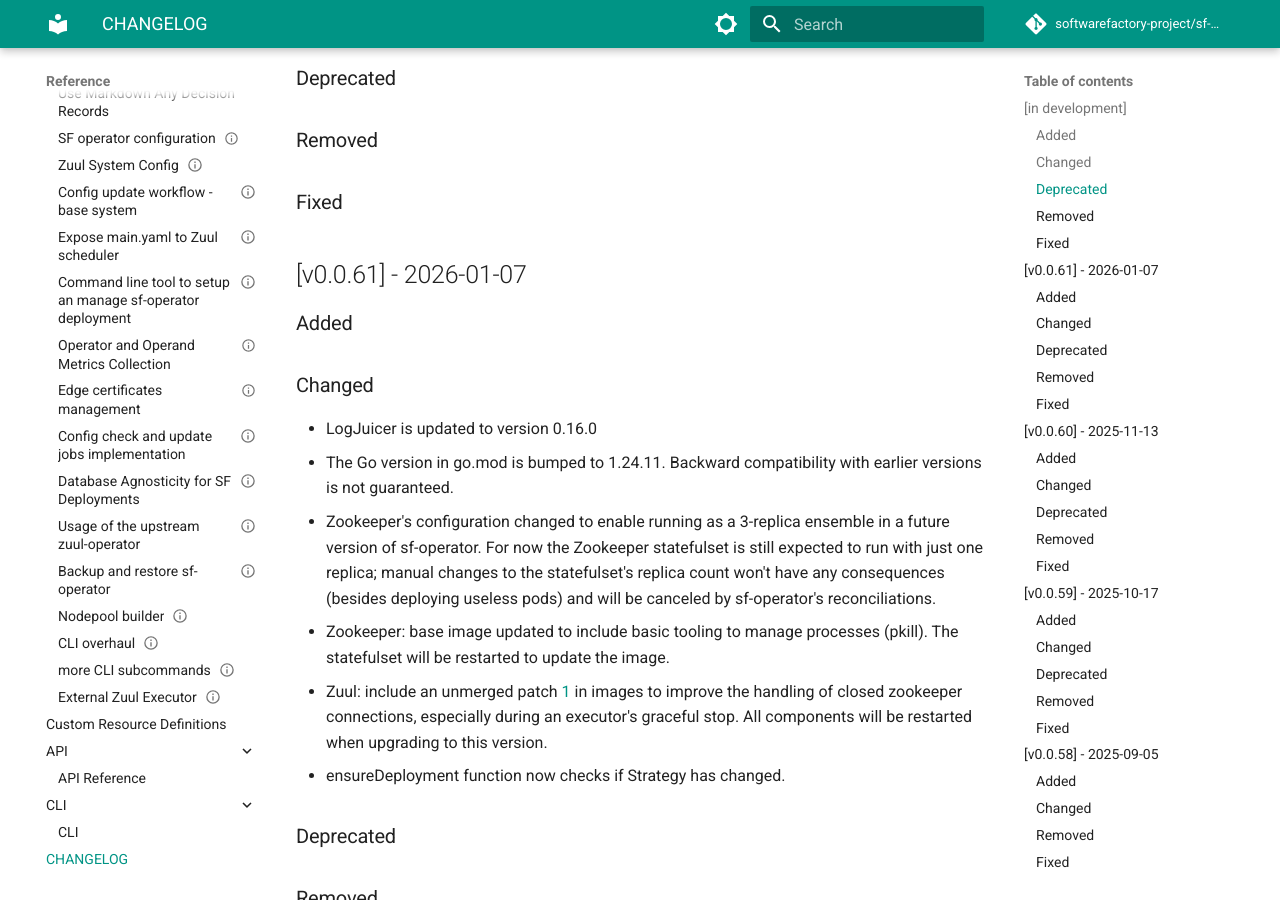
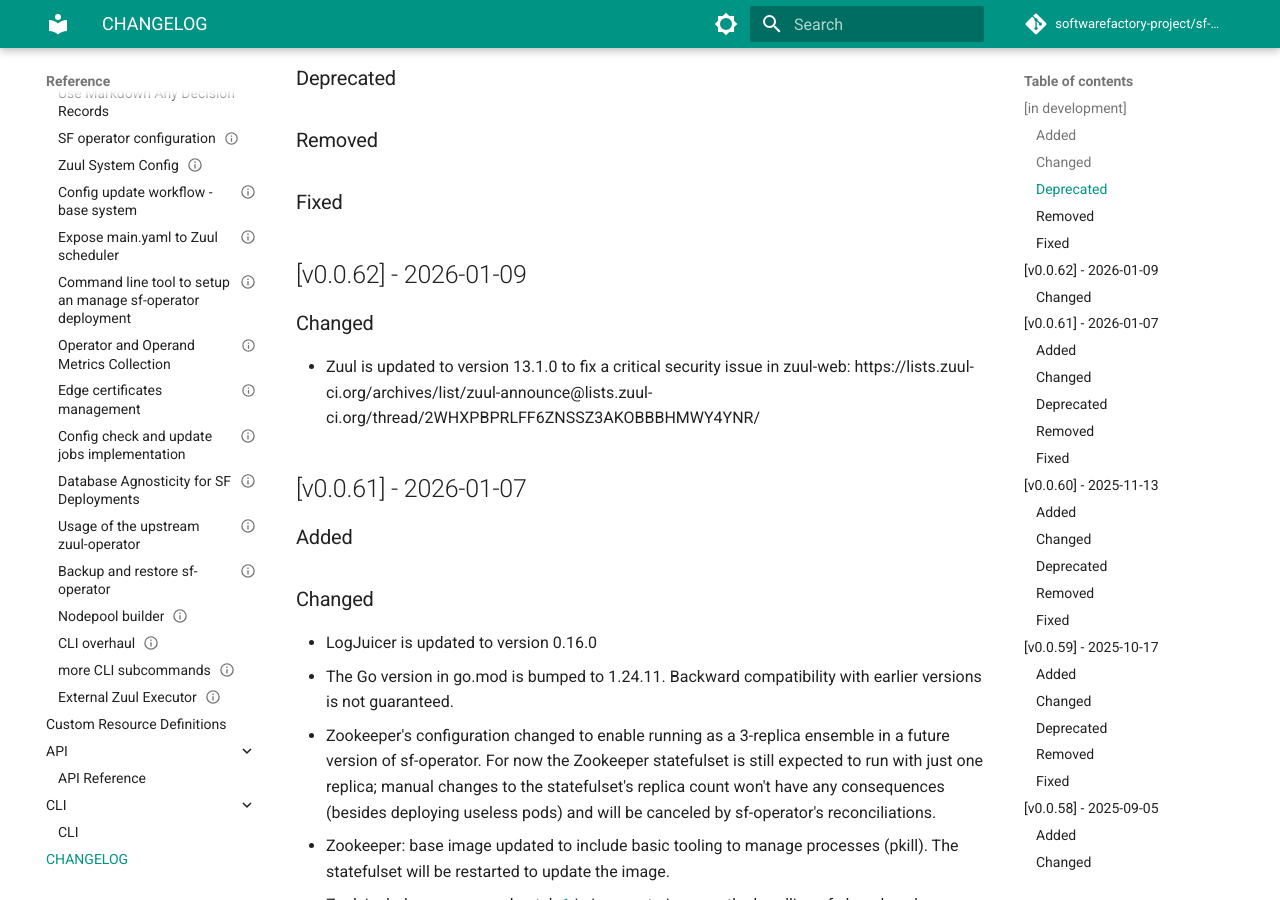
Before and after one commit to softwarefactory-project/sf-operator, an MkDocs documentation site: the page built from doc/reference/CHANGELOG.md, in a window 1280 px wide and 900 px high, scrolled down 405 px. Built offline with MkDocs 1.6.1 and Material for MkDocs 9.7.7, drawn with Linux system fonts in a browser that asks for light colours; comment, search, counter and statistics services are not loaded.

Commit message:
Update zuul images to 13.1.0
Change-Id: Ib8598ba534592621bb1bb04de19ff587a99916ad

```diff
--- a/doc/reference/CHANGELOG.md
+++ b/doc/reference/CHANGELOG.md
@@ -9,6 +9,13 @@
 ### Deprecated
 ### Removed
 ### Fixed
+
+
+## [v0.0.62] - 2026-01-09
+
+### Changed
+
+- Zuul is updated to version 13.1.0 to fix a critical security issue in zuul-web: https://lists.zuul-ci.org/archives/list/zuul-announce@lists.zuul-ci.org/thread/2WHXPBPRLFF6ZNSSZ3AKOBBBHMWY4YNR/
 
 
 ## [v0.0.61] - 2026-01-07
```
Also changed, not shown: controllers/libs/base/static/images.yaml (+8 -8 lines).
